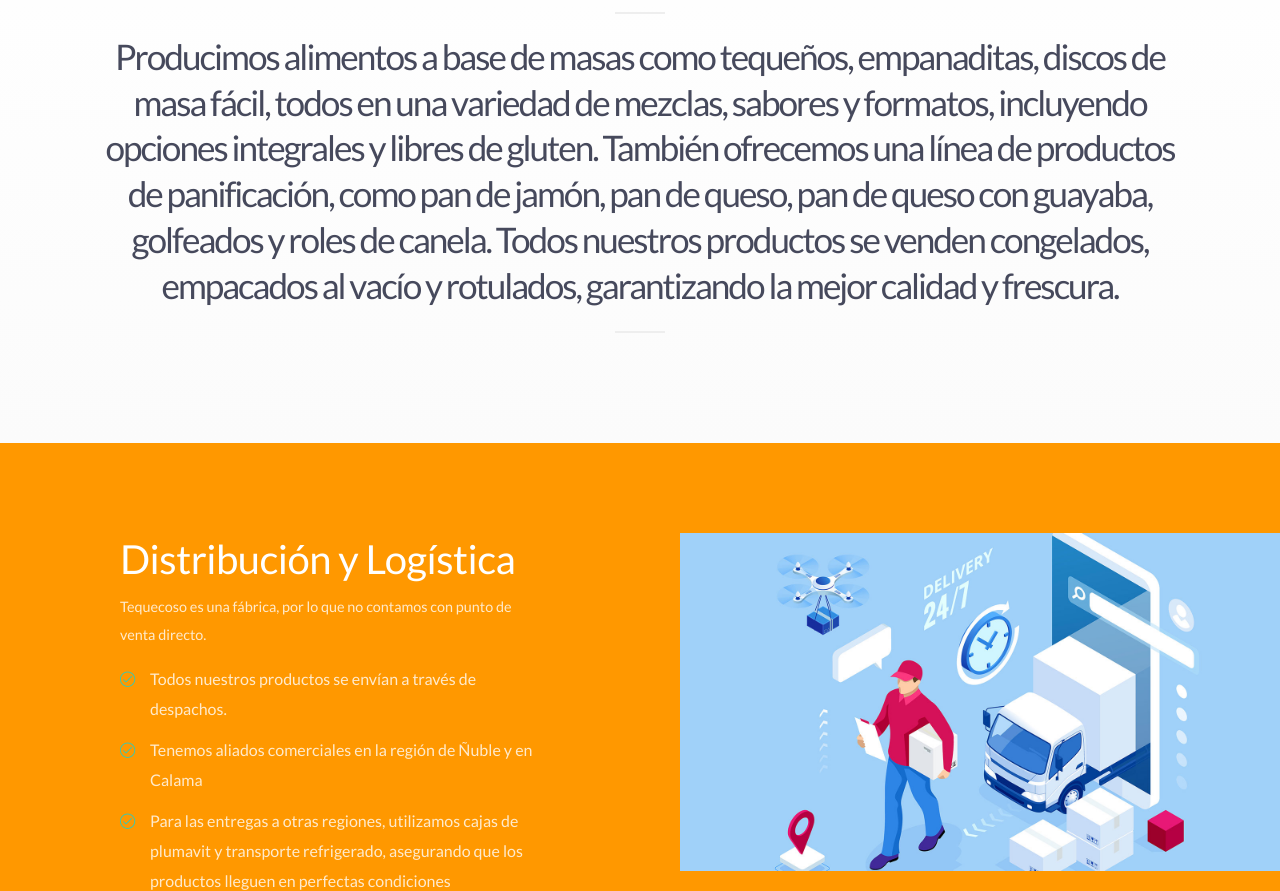
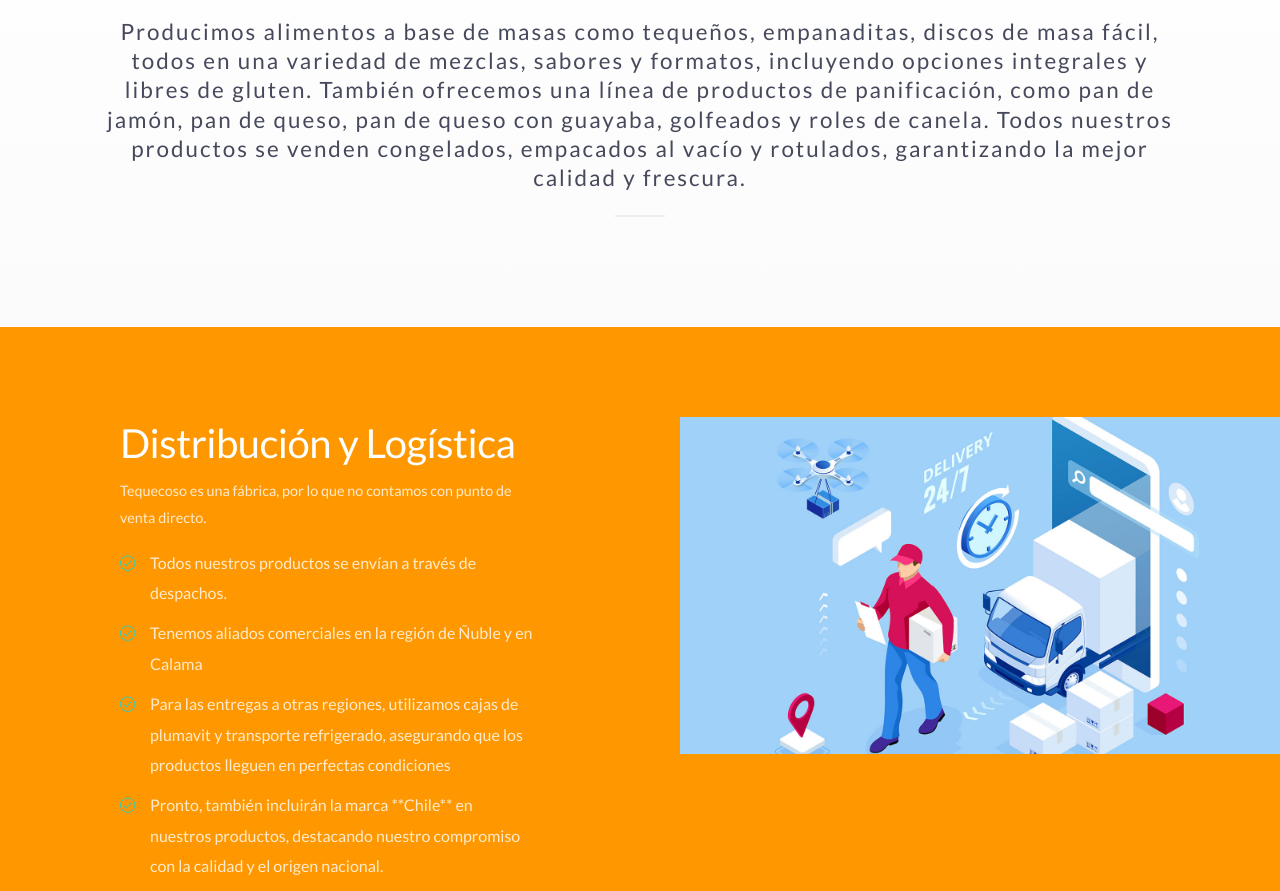
Before and after one commit to hayterbordon/Website-Tequecoso, a website: page index-saas2.html in a window 1280 px wide. Shown: the part 947-1838 px from the top of the page. Drawn offline with Linux system fonts and the light colour scheme; no server answers; files whose address does not match are found by name.

Commit message:
Update style-saas-landing.css

```diff
--- a/css/style-saas-landing.css
+++ b/css/style-saas-landing.css
@@ -470,8 +470,8 @@
   position: relative;
   overflow: hidden;
   padding-bottom: 25px;
-  font-size: 2.2rem;
-  letter-spacing: -2px;
+  font-size: 1.4rem;
+  letter-spacing: 2px;
   font-weight: 500;
   }
   .section-title:after {
```
